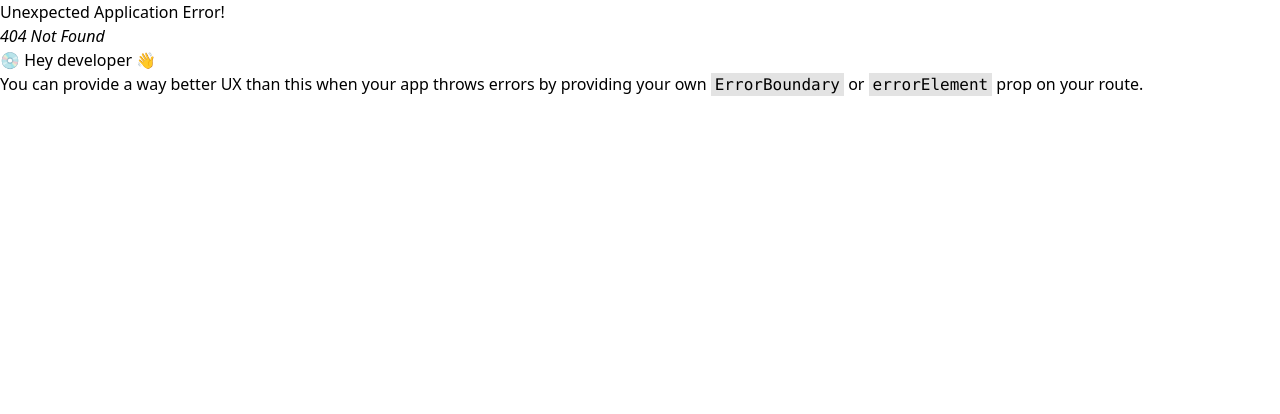
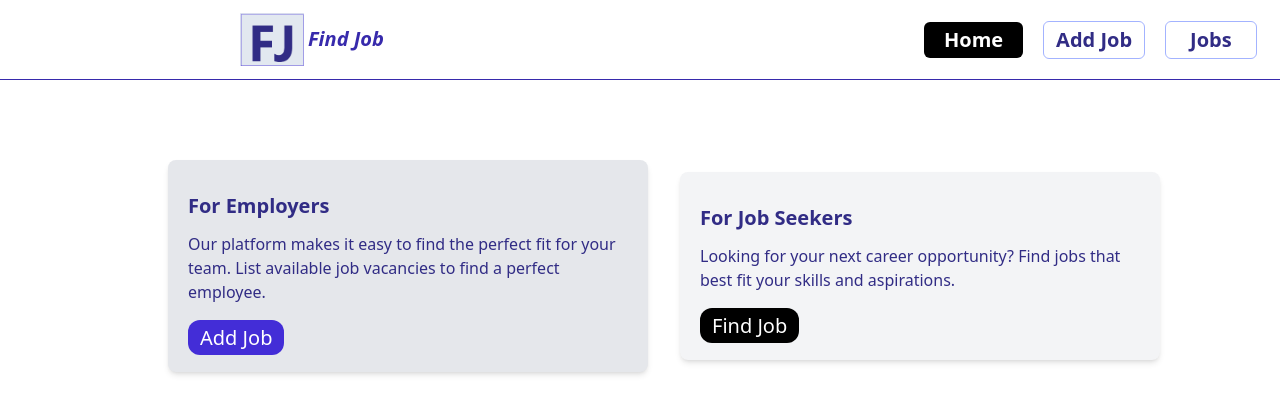
Before and after one commit to AsieduAmos/Jaman-Jobs, a React (Vite) app: page /home in a window 1280 px wide. Before the commit this address had no page. Shown: the top 414 px of the page. Built offline with nearby package versions, Linux system fonts and the light colour scheme.

Commit message:
homepage path changed to home

```diff
--- a/src/App.jsx
+++ b/src/App.jsx
@@ -22,7 +22,7 @@ const App = () => {
        <Route index element={<Authpage />} />
 
        <Route path='' element={<MainLayout />} >
-        <Route path='homepage' element={<HomePage />} />
+         <Route path='home' element={<HomePage />} />
          <Route path='addjob' element={<AddJob />} />
          <Route path='jobpage' element={<JobPage/>} />
 
--- a/src/components/HomeAddjobNavBar.jsx
+++ b/src/components/HomeAddjobNavBar.jsx
@@ -12,7 +12,7 @@ const HomeAddjobNavBar = () => {
           </div>
 
 
-             <NavLink to="/HomePage" className='bg-black  text-white font-bold text-xl ml-135 px-5 py-1 text-center rounded-md
+             <NavLink to="/Home" className='bg-black  text-white font-bold text-xl ml-135 px-5 py-1 text-center rounded-md
                               cursor-pointer hover:bg-indigo-900 hover:text-white transition duration-300 ease-in-out'>
                                 Home
                               </NavLink>
```
Lines whose indentation alone changed are shown as unchanged.
